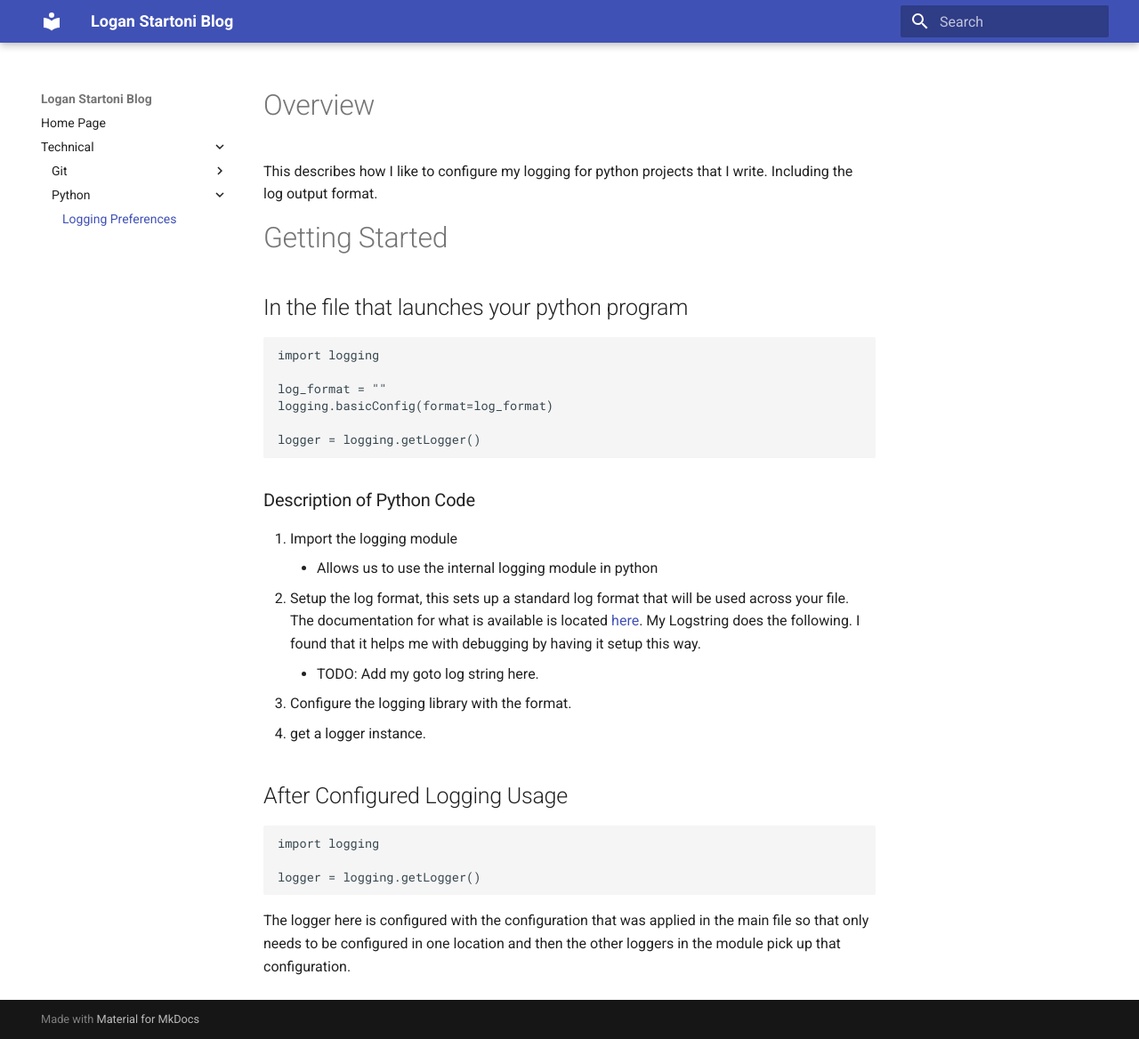
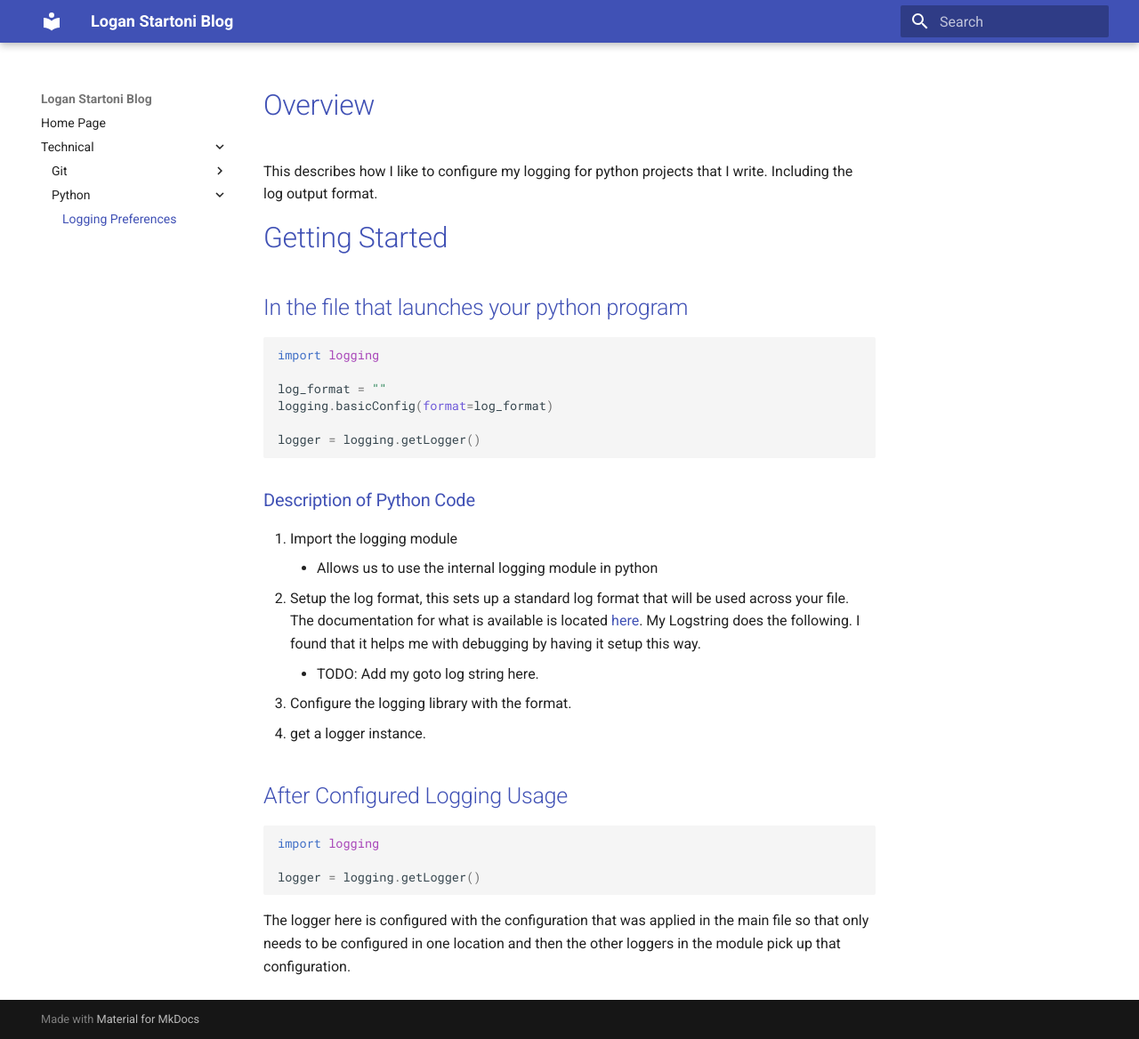
Before and after one commit to loganstartoni/LoganStartoniBlog, an MkDocs documentation site: the page built from docs/Technical/Python/Logging Preferences.md, in a window 1280 px wide and 1168 px high. Shown: the whole window at 89% size. Built offline with MkDocs 1.6.1 and Material for MkDocs 9.7.7, drawn with Linux system fonts in a browser that asks for light colours; some of the changed lines change nothing that is shown.

Commit message:
Add Markdown extensions

```diff
--- a/mkdocs.yml
+++ b/mkdocs.yml
@@ -4,3 +4,12 @@
 theme:
   name: material
 site_url: https://blog.startoni.cloud
+markdown_extensions:
+  - codehilite
+  - nl2br
+  - smarty
+  - toc:
+      anchorlink: true
+      permalink: true
+  - tables
+  - sane_lists
```
